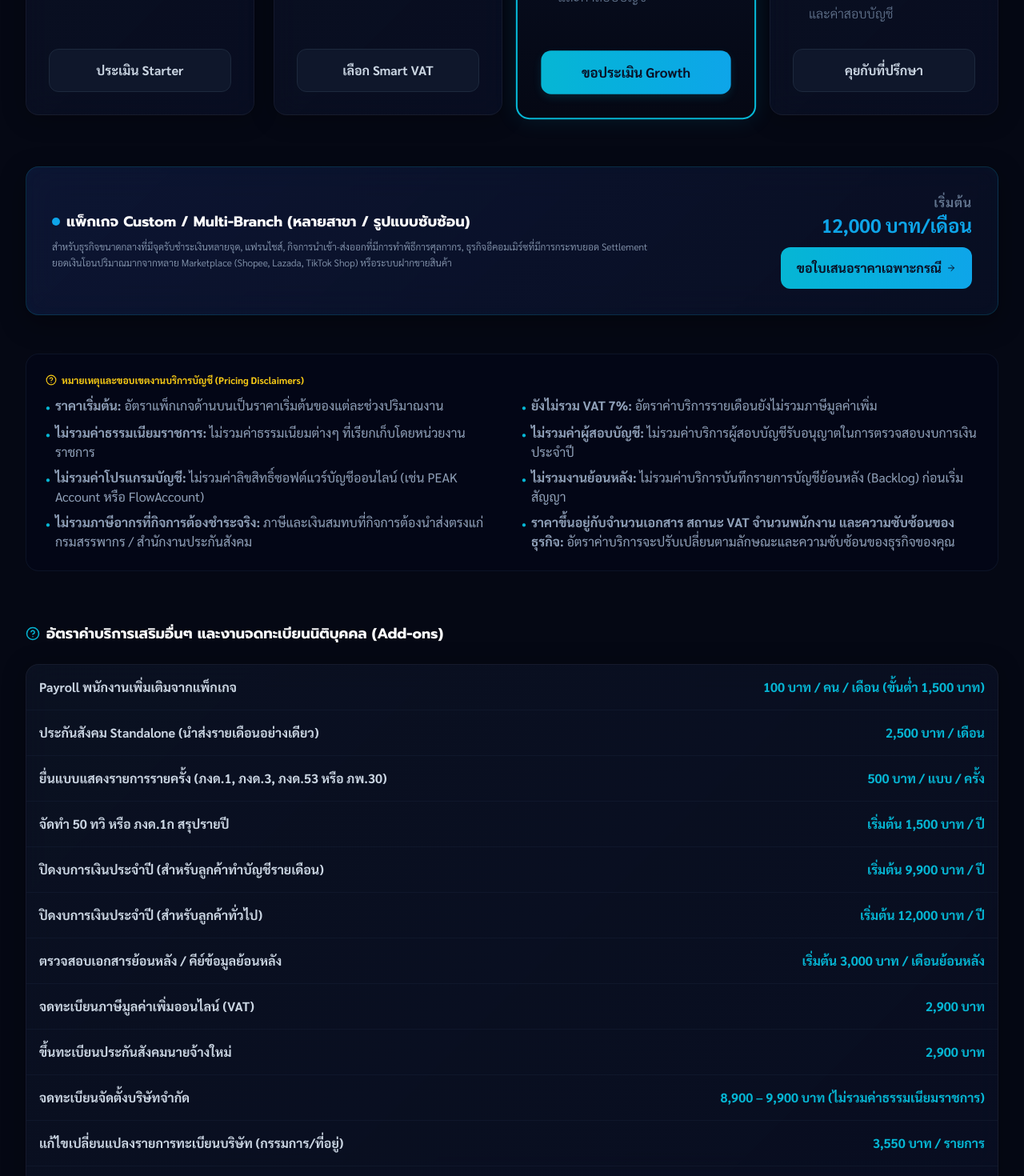
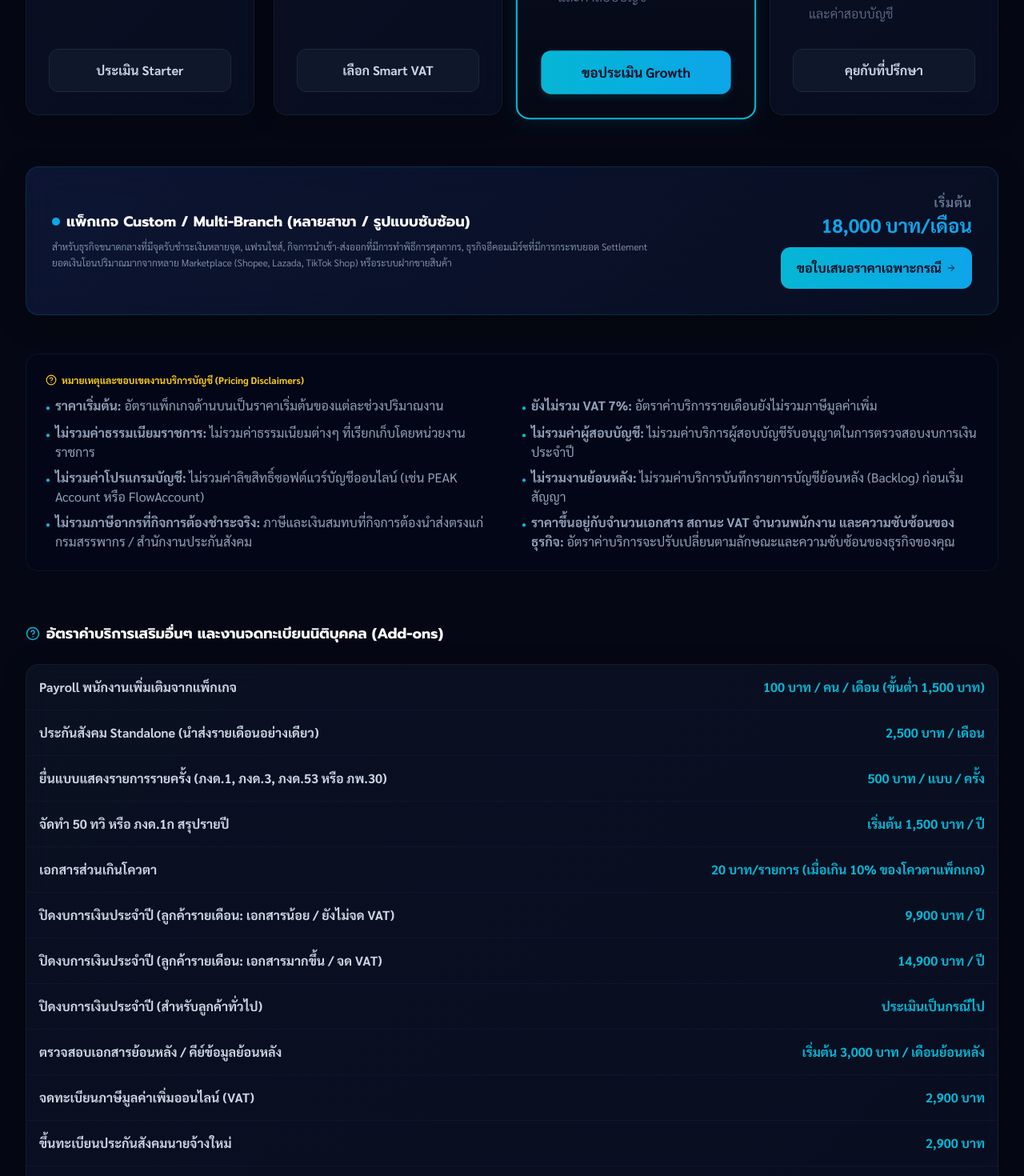
Before and after one commit to noppasitai-netizen/an-business-solutions, a Next.js app: page / in a window 1280 px wide. Shown: the part 8115-9585 px from the top of the page at 80% size. Built offline with nearby package versions, Linux system fonts and the light colour scheme.

Commit message:
Update package pricing and annual closing tiers

```diff
--- a/src/components/Pricing.tsx
+++ b/src/components/Pricing.tsx
@@ -41,7 +41,7 @@ export default function Pricing({ onSelectPackage }: PricingProps) {
     },
     {
       name: "Smart VAT",
-      price: "4,500",
+      price: "5,900",
       tag: "สำหรับธุรกิจจด VAT",
       bestFor: "SME ที่มีซื้อขายทั่วไปทุกเดือน",
       includes: [
@@ -62,7 +62,7 @@ export default function Pricing({ onSelectPackage }: PricingProps) {
     },
     {
       name: "Growth",
-      price: "6,500",
+      price: "8,900",
       tag: "แนะนำเป็นพิเศษ",
       bestFor: "ธุรกิจเอกสารปานกลาง มีพนักงาน และต้องการสรุปแบบย่อ",
       includes: [
@@ -83,7 +83,7 @@ export default function Pricing({ onSelectPackage }: PricingProps) {
     },
     {
       name: "Controller",
-      price: "9,500",
+      price: "13,500",
       tag: "บัญชีเชิงบริหาร",
       bestFor: "ธุรกิจที่ต้องการระบบวิเคราะห์ภาพรวมและการควบคุมการเงิน",
       includes: [
@@ -109,8 +109,10 @@ export default function Pricing({ onSelectPackage }: PricingProps) {
     { name: "ประกันสังคม Standalone (นำส่งรายเดือนอย่างเดียว)", price: "2,500 บาท / เดือน" },
     { name: "ยื่นแบบแสดงรายการรายครั้ง (ภงด.1, ภงด.3, ภงด.53 หรือ ภพ.30)", price: "500 บาท / แบบ / ครั้ง" },
     { name: "จัดทำ 50 ทวิ หรือ ภงด.1ก สรุปรายปี", price: "เริ่มต้น 1,500 บาท / ปี" },
-    { name: "ปิดงบการเงินประจำปี (สำหรับลูกค้าทำบัญชีรายเดือน)", price: "เริ่มต้น 9,900 บาท / ปี" },
-    { name: "ปิดงบการเงินประจำปี (สำหรับลูกค้าทั่วไป)", price: "เริ่มต้น 12,000 บาท / ปี" },
+    { name: "เอกสารส่วนเกินโควตา", price: "20 บาท/รายการ (เมื่อเกิน 10% ของโควตาแพ็กเกจ)" },
+    { name: "ปิดงบการเงินประจำปี (ลูกค้ารายเดือน: เอกสารน้อย / ยังไม่จด VAT)", price: "9,900 บาท / ปี" },
+    { name: "ปิดงบการเงินประจำปี (ลูกค้ารายเดือน: เอกสารมากขึ้น / จด VAT)", price: "14,900 บาท / ปี" },
+    { name: "ปิดงบการเงินประจำปี (สำหรับลูกค้าทั่วไป)", price: "ประเมินเป็นกรณีไป" },
     { name: "ตรวจสอบเอกสารย้อนหลัง / คีย์ข้อมูลย้อนหลัง", price: "เริ่มต้น 3,000 บาท / เดือนย้อนหลัง" },
     { name: "จดทะเบียนภาษีมูลค่าเพิ่มออนไลน์ (VAT)", price: "2,900 บาท" },
     { name: "ขึ้นทะเบียนประกันสังคมนายจ้างใหม่", price: "2,900 บาท" },
@@ -225,7 +227,7 @@ export default function Pricing({ onSelectPackage }: PricingProps) {
           </div>
           <div className="text-center md:text-right shrink-0">
             <span className="text-4xs text-slate-500 block font-mono font-bold uppercase tracking-wider">เริ่มต้น</span>
-            <span className="text-xl sm:text-2xl font-black text-brand-teal block mb-3 font-mono">12,000 บาท/เดือน</span>
+            <span className="text-xl sm:text-2xl font-black text-brand-teal block mb-3 font-mono">18,000 บาท/เดือน</span>
             <button
               onClick={() => handleSelect("Custom / Multi-Branch")}
               className="inline-flex items-center gap-1.5 px-5 py-3.5 text-2xs font-extrabold text-brand-navy-dark bg-gradient-to-r from-brand-cyan to-brand-teal rounded-xl hover:shadow-[0_0_12px_rgba(6,182,212,0.22)] transition-all hover:scale-105 active:scale-95"
--- a/src/utils/pricingLogic.ts
+++ b/src/utils/pricingLogic.ts
@@ -26,7 +26,7 @@ export function CalculatePackage(
   if (isCustomOrComplex) {
     return {
       pkg: "Custom / Multi-Branch",
-      price: "เริ่มต้น 12,000 บาท/เดือน",
+      price: "เริ่มต้น 18,000 บาท/เดือน",
       includes: [
         "ออกแบบระบบบัญชีและการจัดส่งเอกสารตามลักษณะกิจการเฉพาะทาง",
         "ทำบัญชีรายเดือน-แยกแผนก หรือแยกสาขา",
@@ -44,7 +44,7 @@ export function CalculatePackage(
   if (documentCount === "121–220" || employeeCount === "6–10") {
     return {
       pkg: "Controller (บัญชีเชิงบริหาร)",
-      price: "9,500 บาท/เดือน",
+      price: "13,500 บาท/เดือน",
       includes: [
         "เอกสารไม่เกิน 220 รายการ/เดือน",
         "ทำบัญชีรายเดือนครบชุด",
@@ -62,7 +62,7 @@ export function CalculatePackage(
   if (documentCount === "71–120" || employeeCount === "1–5") {
     return {
       pkg: "Growth (แนะนำ)",
-      price: "6,500 บาท/เดือน",
+      price: "8,900 บาท/เดือน",
       includes: [
         "เอกสารไม่เกิน 120 รายการ/เดือน",
         "ทำบัญชีรายเดือน",
@@ -80,7 +80,7 @@ export function CalculatePackage(
   if (hasVat === "จด VAT แล้ว" || documentCount === "31–70") {
     return {
       pkg: "Smart VAT",
-      price: "4,500 บาท/เดือน",
+      price: "5,900 บาท/เดือน",
       includes: [
         "เอกสารไม่เกิน 70 รายการ/เดือน",
         "ทำบัญชีรายเดือน",
```
